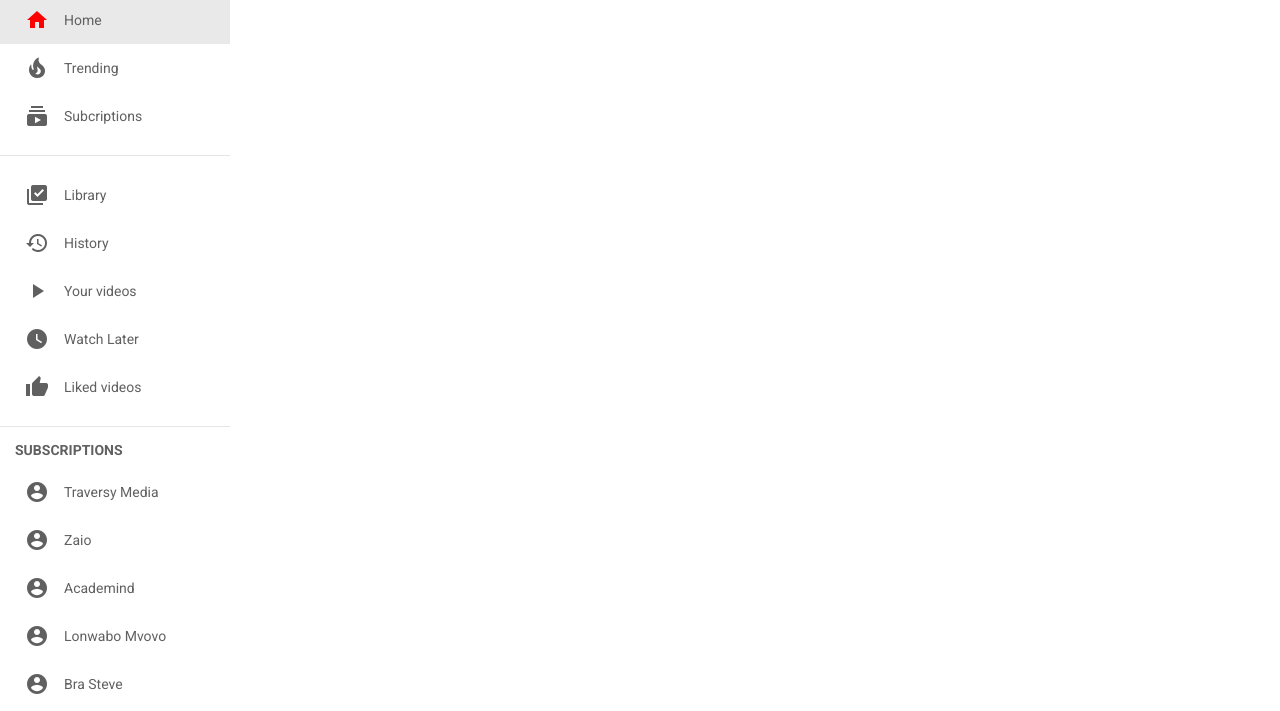
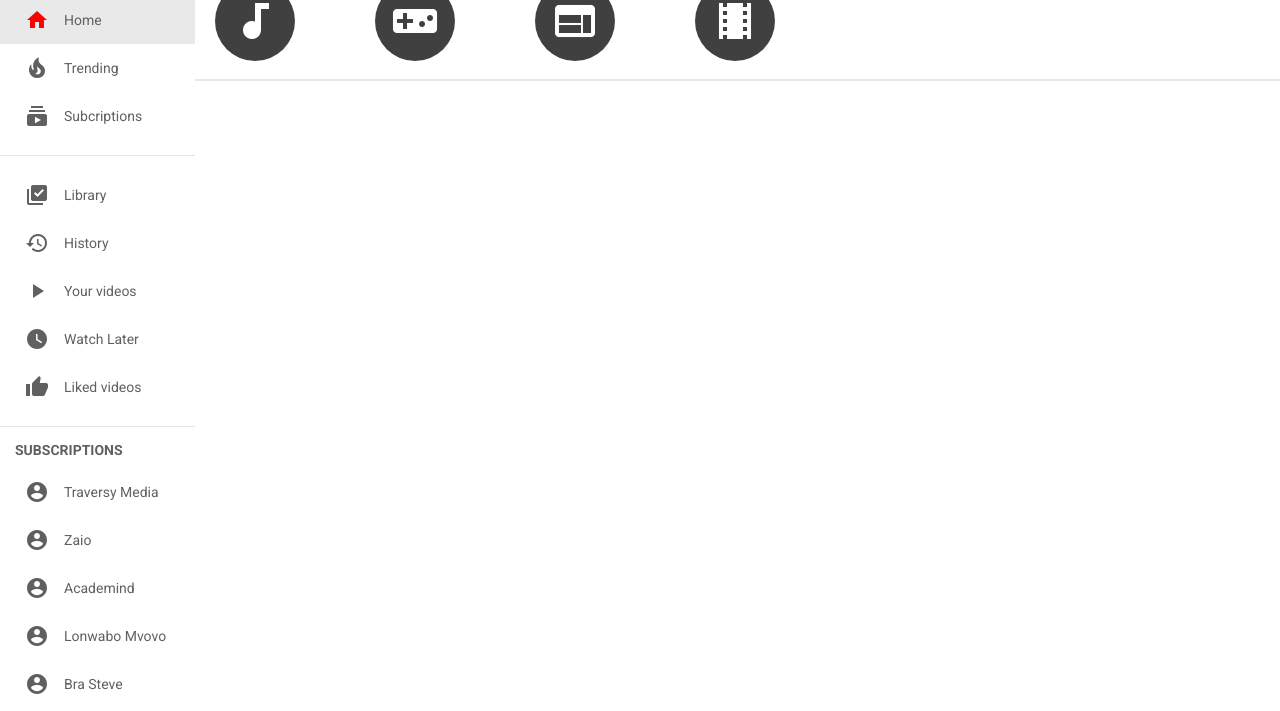
Before and after one commit to LonwaboMvovo/youtube-ui-clone, a plain HTML site: page trending.html in a window 1280 px wide. Shown: the part 89-800 px from the top of the page. Drawn offline with Linux system fonts and the light colour scheme.

Commit message:
added trending sub-menu

```diff
--- a/styles.css
+++ b/styles.css
@@ -27,7 +27,7 @@ body {
     font-family: 'Roboto', sans-serif;
 }
 
-.material-icons {
+.category .material-icons {
     color: var(--icon-colour);
 }
 
@@ -38,6 +38,7 @@ body {
     --background-grey: #f9f9f9;
     --icon-colour: rgb(96, 96, 96);
     --black: rgb(3, 3, 3);
+    --trending-icon-background: rgb(64,64,64);
 }
 /* Global */
 
@@ -204,3 +205,42 @@ body {
     font-size: 14px;
 }
 /* Main Body */
+
+#main-section {
+    width: 100%;
+}
+
+/* Sub-Menu */
+#sub-menu {
+    width: 100%;
+    height: 100px;
+    display: flex;
+    border-bottom: 2px solid var(--grey-dark);
+}
+
+.trending-link {
+    text-decoration: none;
+    margin-left: 80px;
+}
+
+.trending-link:first-child {
+    margin-left: 20px;
+}
+
+.trending-icon-container .material-icons {
+    font-size: 3rem;
+    color: white;
+}
+
+.trending-icon-container {
+    cursor: pointer;
+    width: 80px;
+    height: 80px;
+    border-radius: 50%;
+    display: flex;
+    justify-content: center;
+    align-items: center;
+    background-color: var(--trending-icon-background);
+
+}
+/* Sub-Menu */
--- a/trending.html
+++ b/trending.html
@@ -120,6 +120,34 @@
                 </span>
             </div>
         </div>
+
+        <section id="main-section">
+            <div id="sub-menu">
+                <a class="trending-link" href="#"></a>
+                    <span class="trending-icon-container">
+                        <i class="material-icons">audiotrack</i>
+                    </span>
+                </a>
+
+                <a class="trending-link" href="#"></a>
+                    <span class="trending-icon-container">
+                        <i class="material-icons">videogame_asset</i>
+                    </span>
+                </a>
+
+                <a class="trending-link" href="#">
+                    <span class="trending-icon-container">
+                        <i class="material-icons">web</i>
+                    </span>
+                </a>
+
+                <a class="trending-link" href="#">
+                    <span class="trending-icon-container">
+                        <i class="material-icons">theaters</i>
+                    </span>
+                </a>
+            </div>
+        </section>
     </div>
 </body>
 </html>
```
